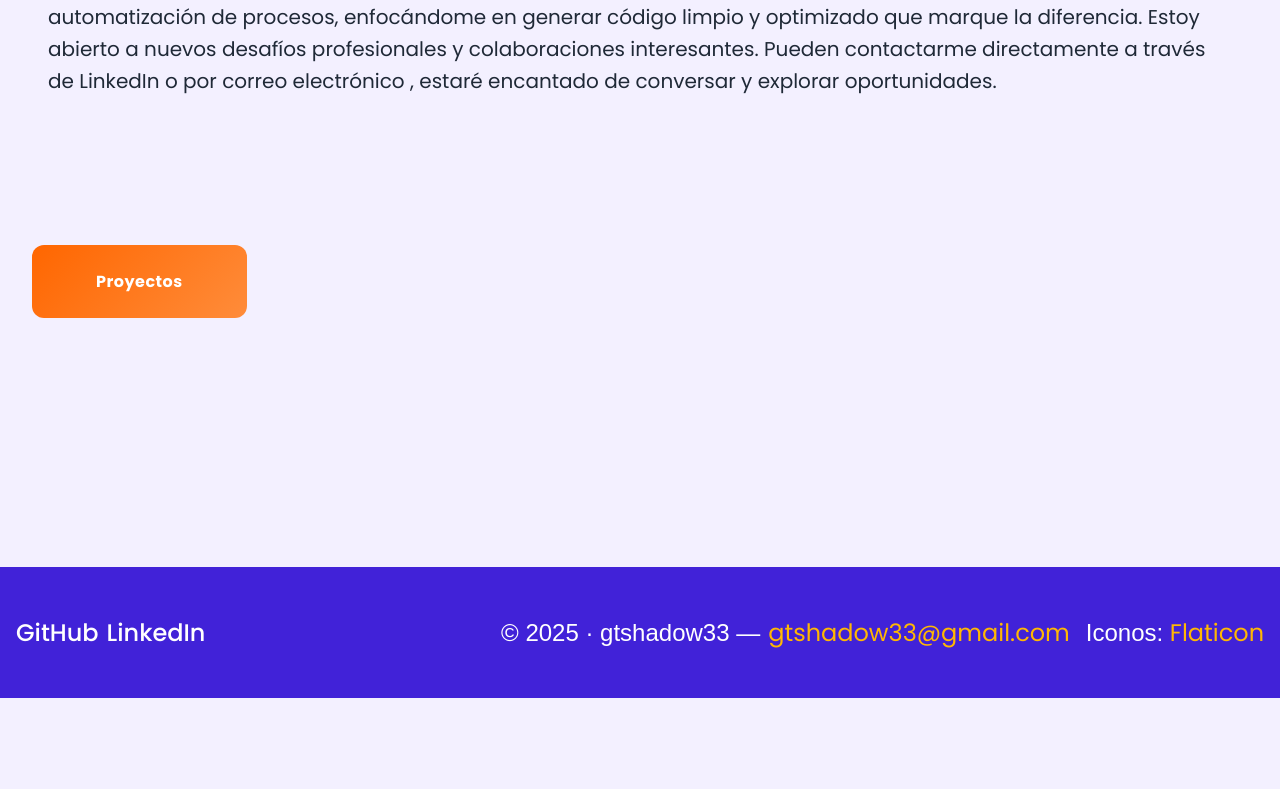
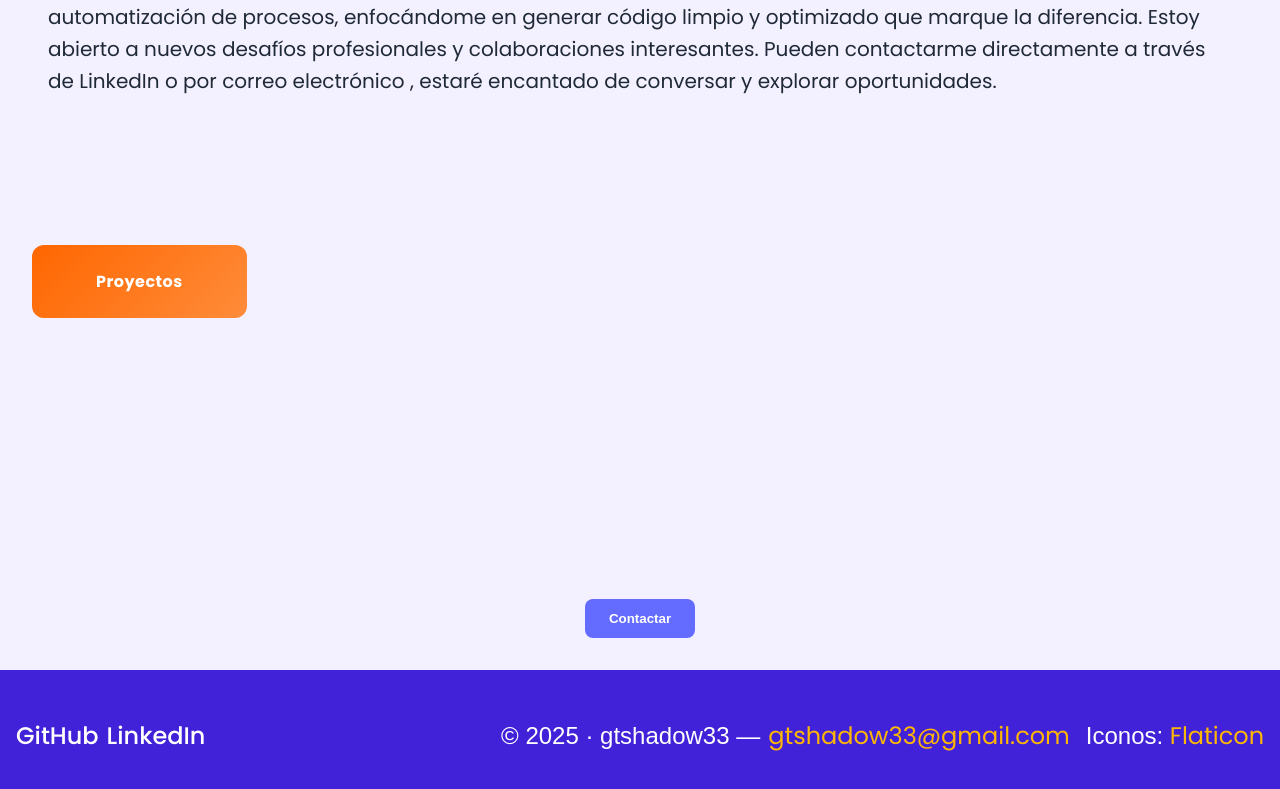
Before and after one commit to gtshadow33/portafolios-vite, a Vue app: page /#/contact in a window 1280 px wide. Shown: the part 373-1162 px from the top of the page. Before the commit the page ends 1071 px from the top, so only its background shows below. Built offline with nearby package versions, Linux system fonts and the light colour scheme.

Commit message:
adding form need add style and incorporing better

```diff
--- a/src/components/form-google.vue
+++ b/src/components/form-google.vue
@@ -0,0 +1,70 @@
+<template>
+  <div class="google-form-wrapper">
+    <button class="btn" @click="toggleForm">
+      {{ showForm ? 'Cerrar formulario' : 'Contactar' }}
+    </button>
+
+    <transition name="fade">
+      <div v-if="showForm" class="form-container">
+        <iframe
+          src="https://docs.google.com/forms/d/e/1FAIpQLSd8uQcfzFSoT3LHnaAQchtrJOp0t2uuUtbL5-ToLBocTaVStg/viewform?embedded=true"
+          width="100%"
+          height="947"
+          frameborder="0"
+          marginheight="0"
+          marginwidth="0"
+        >
+          Cargando…
+        </iframe>
+      </div>
+    </transition>
+  </div>
+</template>
+
+<script setup>
+import { ref } from 'vue'
+
+const showForm = ref(false)
+
+const toggleForm = () => {
+  showForm.value = !showForm.value
+}
+</script>
+
+<style scoped>
+.google-form-wrapper {
+  text-align: center;
+  margin: 2rem 0;
+}
+
+.btn {
+  padding: 0.75rem 1.5rem;
+  border: none;
+  border-radius: 8px;
+  cursor: pointer;
+  font-weight: 600;
+  background-color: #646cff;
+  color: white;
+  transition: background-color 0.2s ease;
+}
+
+.btn:hover {
+  background-color: #535bf2;
+}
+
+.form-container {
+  margin-top: 1.5rem;
+  width: 100%;
+}
+
+/* Animación */
+.fade-enter-active,
+.fade-leave-active {
+  transition: opacity 0.3s ease;
+}
+
+.fade-enter-from,
+.fade-leave-to {
+  opacity: 0;
+}
+</style>
--- a/src/views/contact.vue
+++ b/src/views/contact.vue
@@ -1,6 +1,7 @@
 <script setup>
 
   import { RouterLink } from 'vue-router';
+  import formGoogle from '../components/form-google.vue';
 </script>
 <template>
     <div class="contact">
@@ -10,6 +11,8 @@
     Proyectos
   </RouterLink>
     </div>
+
+    <formGoogle></formGoogle>
 
 </template>
 
```
